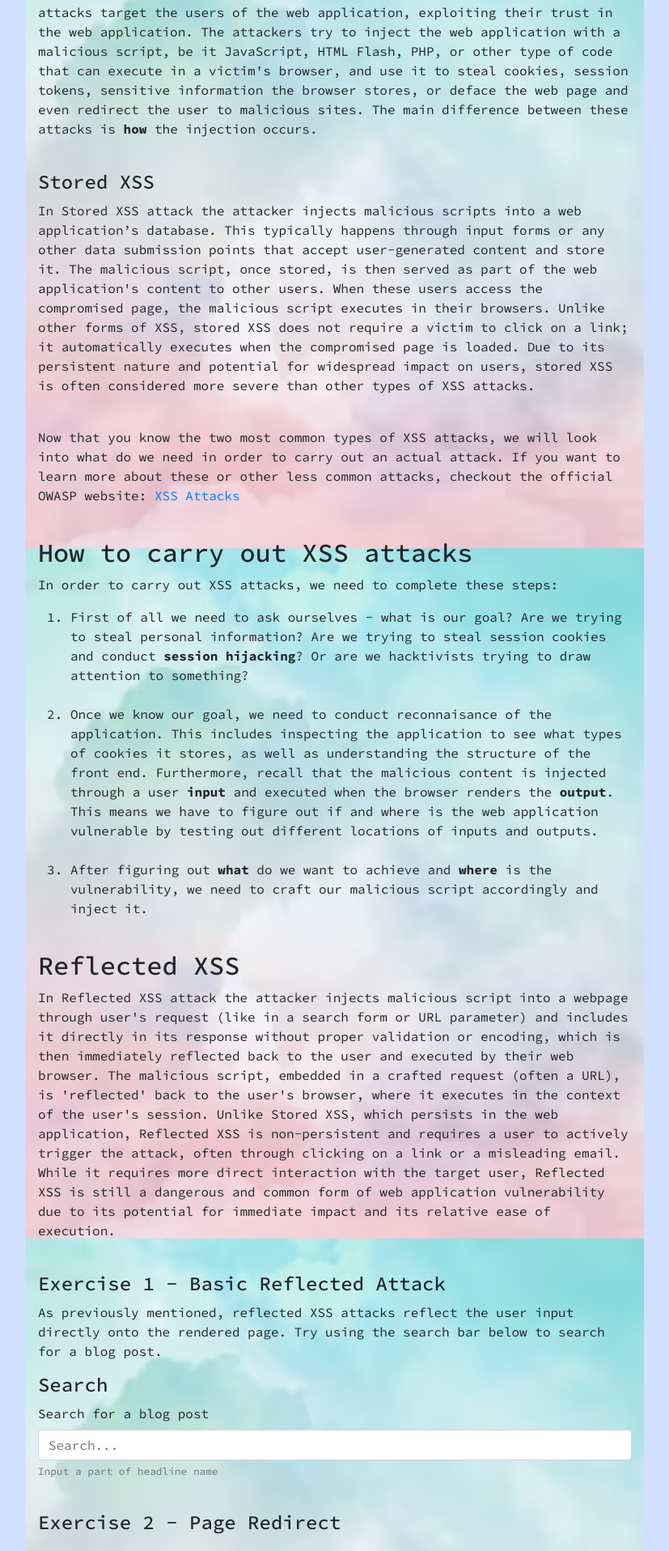
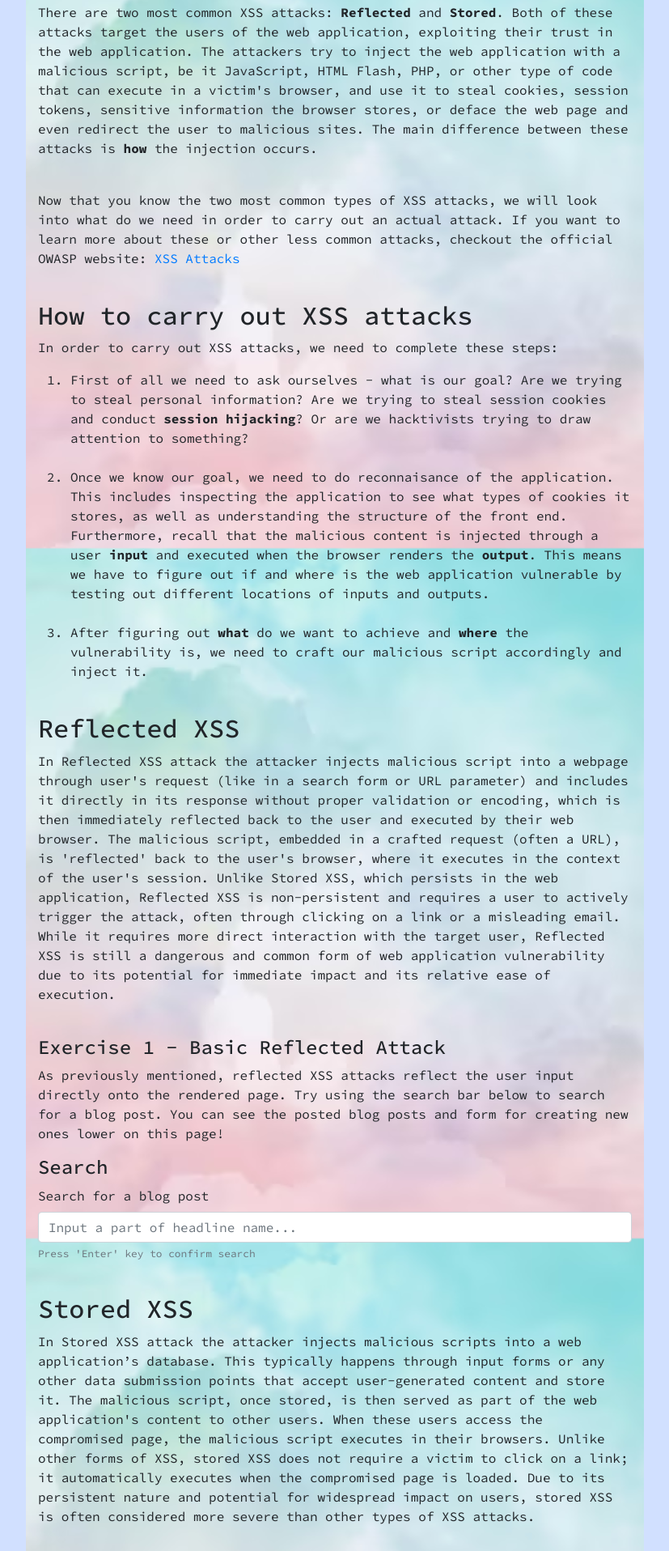
Before and after one commit to krystofbezdek/WSED, a Django app: page /xss_app/ in a window 1280 px wide. Shown: the part 1084-3000 px from the top of the page at 81% size, without its empty margins (226-1053 px from the left). Run offline with Django 5.2, Linux system fonts and the light colour scheme; data that the repository does not hold is empty.

Commit message:
Finishing exercise 2 for stored attacks

```diff
--- a/xss_app/models.py
+++ b/xss_app/models.py
@@ -8,8 +8,8 @@ from django.urls import reverse
 # Create your models here.
 class Blog(models.Model):
     headline = models.CharField(max_length=200)
-    content = models.CharField(max_length=200)
-    author = models.CharField(max_length=20)
+    content = models.CharField(max_length=500)
+    author = models.CharField(max_length=50)
     pub_date = models.DateTimeField("date published", auto_now_add=True)
 
     def was_published_recently(self):
@@ -19,4 +19,4 @@ class Blog(models.Model):
         return reverse("xss_app:detail", kwargs={"pk": self.pk})
 
     def __str__(self):
-        return self.content
+        return self.headline
--- a/xss_app/static/xss_app/style.css
+++ b/xss_app/static/xss_app/style.css
@@ -30,6 +30,15 @@ body {
     width: 100%;
 }
 
+.card-body {
+    background-color: black;
+    background-image: url("images/background.png");
+    background-position: center;
+    background-repeat: no-repeat;
+    background-size: cover;
+    background-attachment: fixed;
+}
+
 .jumbotron {
     background-color: black;
     background-image: url("images/background.png");
@@ -51,3 +60,10 @@ body {
     border-radius: 4px;
     box-shadow: 0 2px 4px rgba(0, 0, 0, 0.1);
 }
+
+.truncate {
+  overflow: hidden;
+  white-space: nowrap;
+  text-overflow: ellipsis;
+  max-width: 100%;
+}
--- a/xss_app/templates/base.html
+++ b/xss_app/templates/base.html
@@ -43,6 +43,7 @@
                         <li>3 modes - full guide through, exercises, playground?</li>
                         <li>Add visualisation for attacks</li>
                         <li>Add icons for recognition rather than recall</li>
+                        <li>Add regex for checking of scripts</li>
                     </ol>
 
                 </div>
--- a/xss_app/templates/xss_app/index.html
+++ b/xss_app/templates/xss_app/index.html
@@ -39,7 +39,7 @@
             This tutorial is going to guide you through carrying out two of the most common XSS attacks and show you
             how to defend against them, even if you have no prior practical experience with these attacks.
             There will be four exercises for you to complete, with hints and solutions available if needed.
-            <br>
+            <br><br>
             This web application is used for creating, displaying and searching for blog posts made by users. It is
             quite vulnerable and you will exploit these vulnerabilities. You can see all the blog posts, the search bar,
             and the form for creating new blog posts near the bottom of the page.
@@ -58,22 +58,10 @@
             The main difference between these attacks is <b>how</b> the injection occurs.
         </p>
         <br>
-        <h4>Stored XSS</h4>
-        <p>
-            In Stored XSS attack the attacker injects malicious scripts into a web application’s database.
-            This typically happens through input forms or any other data submission points that accept user-generated
-            content and store it. The malicious script, once stored,
-            is then served as part of the web application's content to other users. When these users access the
-            compromised page, the malicious script executes in their browsers. Unlike other forms of XSS, stored XSS
-            does not require a victim to click on a link; it automatically executes when the compromised page is loaded.
-            Due to its persistent nature and potential for widespread impact on users, stored XSS is often considered more
-            severe than other types of XSS attacks.
-        </p>
-        <br>
         <p>
             Now that you know the two most common types of XSS attacks, we will look into what do we need in order to
             carry out an actual attack. If you want to learn more about these or other less common attacks, checkout the
-            official OWASP website: <a href="https://owasp.org/www-community/attacks/xss/">XSS Attacks</a>
+            official OWASP website: <a href="https://owasp.org/www-community/attacks/xss/" target="_blank">XSS Attacks</a>
         </p>
         <br>
     </div>
@@ -89,7 +77,7 @@
             </li>
             <br>
             <li>
-                Once we know our goal, we need to conduct reconnaisance of the application. This includes inspecting the
+                Once we know our goal, we need to do reconnaisance of the application. This includes inspecting the
                 application to see what types of cookies it stores, as well as understanding the structure of the front
                 end. Furthermore, recall that the malicious content is injected through a user <b>input</b> and executed
                 when the browser renders the <b>output</b>. This means we have to figure out if and where is the
@@ -97,7 +85,7 @@
             </li>
             <br>
             <li>
-                After figuring out <b>what</b> do we want to achieve and <b>where</b> is the vulnerability, we need to
+                After figuring out <b>what</b> do we want to achieve and <b>where</b> the vulnerability is, we need to
                 craft our malicious script accordingly and inject it.
             </li>
         </ol>
@@ -123,25 +111,44 @@
         <h4>Exercise 1 - Basic Reflected Attack</h4>
         <p>
             As previously mentioned, reflected XSS attacks reflect the user input directly onto the rendered page. Try
-            using the search bar below to search for a blog post.
+            using the search bar below to search for a blog post. You can see the posted blog posts and form for creating
+            new ones lower on this page!
         </p>
+    </div>
+
     <div id="search">
         <h4>Search</h4>
         <form action="{% url 'xss_app:search' %}" method="get">
             <div class="form-group">
                 <label for="searchBar">Search for a blog post</label>
-                    <input name="q" type="text" class="form-control" id="searchBar" aria-describedby="searchHelp" placeholder="Search...">
-                    <small id="searchHelp" class="form-text text-muted">Input a part of headline name</small>
+                <input name="q" type="text" class="form-control" id="searchBar" aria-describedby="searchHelp" placeholder="Input a part of headline name...">
+                <small id="searchHelp" class="form-text text-muted">Press 'Enter' key to confirm search</small>
             </div>
         </form>
-        </div>
         <br>
     </div>
 
     <div id="storedExercises">
-    <h4>Exercise 2 - Page Redirect</h4>
+        <h2>Stored XSS</h2>
         <p>
-
+            In Stored XSS attack the attacker injects malicious scripts into a web application’s database.
+            This typically happens through input forms or any other data submission points that accept user-generated
+            content and store it. The malicious script, once stored,
+            is then served as part of the web application's content to other users. When these users access the
+            compromised page, the malicious script executes in their browsers. Unlike other forms of XSS, stored XSS
+            does not require a victim to click on a link; it automatically executes when the compromised page is loaded.
+            Due to its persistent nature and potential for widespread impact on users, stored XSS is often considered more
+            severe than other types of XSS attacks.
+        </p>
+        <br>
+        <h4>Exercise 2 - Basic Stored Attack</h4>
+            <p>
+                Below you can see all the blog posts, their author, and the date and time they were posted. These blog
+                posts are persistent data which is stored in a database and displayed by the frontend.
+                <br><br>
+                Just as in the previous exercise, you have to trigger an alert using the blog posts. If you are not
+                sure how to proceed, take a look at the blog posts, maybe they contain something interesting! Or maybe
+                you already know exactly what to do, in that case do what you need to do!
             </p>
             <br>
     </div>
@@ -153,10 +160,10 @@
                 {% for blog_post in blog_post_list %}
                     <a href="{% url 'xss_app:detail' blog_post.id %}" class="list-group-item list-group-item-action">
                         <div class="d-flex w-100 justify-content-between">
-                          <h5 class="mb-1">{{ blog_post.headline }}</h5>
+                          <h5 class="mb-1 truncate">{{ blog_post.headline }}</h5>
                           <small class="text-muted">Posted on: {{ blog_post.pub_date }}</small>
                         </div>
-                        <p class="mb-1">{{ blog_post.content }}</p>
+                        <p class="mb-1 truncate">{{ blog_post.content }}</p>
                         <small class="text-muted">By: {{ blog_post.author }}</small>
                     </a>
                 {% endfor %}
@@ -184,6 +191,21 @@
             </div>
             <button type="submit" class="btn btn-primary">Create</button>
         </form>
+        <br><br>
+    </div>
+
+    <div id="advancedExercises">
+        <h4>Exercise 3 - Session Hijacking</h4>
+        <p>
+
+        </p>
+        <br>
+
+        <h4>Exercise 4 - Page Redirect</h4>
+        <p>
+
+        </p>
+        <br>
     </div>
 
     <br>
--- a/xss_app/views.py
+++ b/xss_app/views.py
@@ -66,11 +66,14 @@ class BlogPostCreateView(generic.View):
         content = request.GET.get('content')
 
         if headline and content:
+            if ("<script>" in content or "</script>" in content) and ("<script>" not in headline or "</script>" not in headline):
+                headline = "Ha! The rendering of content on this wall is safe!"
+            if "<script>" in headline or "</script>" in headline:
+                content = "Ha! The rendering of headlines on this wall is safe!"
             author = request.user.username if request.user.is_authenticated else "Anonymous"
             Blog.objects.create(headline=headline, content=content, author=author)
             return HttpResponseRedirect(self.get_success_url())
         else:
-            # Render the form template if no data is provided
             return render(request, "xss_app/create.html")
 
     def get_success_url(self):
```
Also changed, not shown: xss_app/templates/xss_app/detail.html (+29 -2 lines), xss_app/templates/xss_app/search.html (+46 -11 lines). Lines whose indentation alone changed are shown as unchanged.
